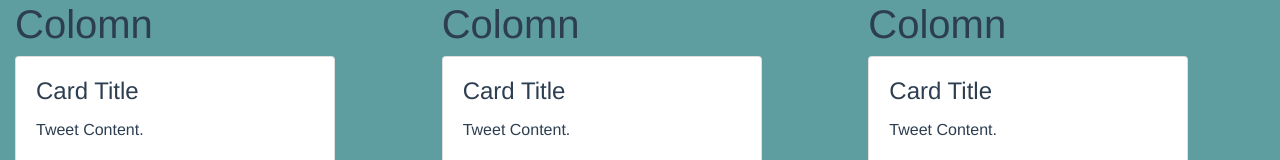
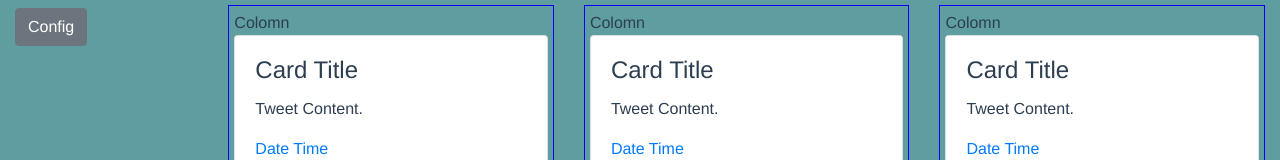
Before and after one commit to mirimadahmed/TweetDeck-Minimal-Clone, a Vue app: page / in a window 1280 px wide. Shown: the top 160 px of the page. Built offline with nearby package versions, Linux system fonts and the light colour scheme.

Commit message:
base design of colomns and config card

```diff
--- a/package.json
+++ b/package.json
@@ -8,7 +8,12 @@
     "lint": "vue-cli-service lint"
   },
   "dependencies": {
+    "@fortawesome/fontawesome-svg-core": "^1.2.8",
+    "@fortawesome/free-solid-svg-icons": "^5.5.0",
+    "@fortawesome/vue-fontawesome": "^0.1.2",
     "bootstrap-vue": "^2.0.0-rc.11",
+    "i": "^0.3.6",
+    "npm": "^6.4.1",
     "vue": "^2.5.17"
   },
   "devDependencies": {
--- a/src/App.vue
+++ b/src/App.vue
@@ -1,18 +1,26 @@
 <template>
   <b-container id="app" fluid>
     <b-row>
-      <Colomn v-for="(Colomn, i) in Colomns" :key="i"/>
+      <b-col sm="2">
+        <config-card></config-card>
+      </b-col>
+      <b-col sm="10">
+        <b-row>
+          <Colomn v-for="(Colomn, i) in Colomns" :key="i"/>
+        </b-row>
+      </b-col>
     </b-row>
   </b-container>
 </template>
 
 <script>
 import Colomn from './components/Colomn.vue'
-
+import ConfigCard from './components/ConfigCard.vue'
 export default {
   name: 'app',
   components: {
-    Colomn
+    Colomn,
+    ConfigCard
   },
   data() {
     return {
--- a/src/components/Colomn.vue
+++ b/src/components/Colomn.vue
@@ -1,7 +1,12 @@
 <template>
     <b-col sm="4">
-        <h1>Colomn</h1>
-        <TweetCard v-for="(Tweet, i) in Tweets" :key="i"/>
+        <div id="colomn">
+            <div id="colomnHeader">
+                <span>Colomn</span>
+                <font-awesome-icon icon="i-cursor" />
+            </div>
+            <TweetCard v-for="(Tweet, i) in Tweets" :key="i"/>
+        </div>
     </b-col>
 </template>
 
@@ -20,3 +25,11 @@ export default {
   },
 }
 </script>
+
+<style>
+#colomn{
+    border: 1px solid blue;
+    padding: 5px;
+    margin-top: 5px;
+}
+</style>
--- /dev/null
+++ b/src/components/ConfigCard.vue
@@ -0,0 +1,16 @@
+<template>
+    <b-row>
+        <b-col>
+            <h1><b-btn v-b-modal.myModal>Config</b-btn></h1>
+            <b-modal id="myModal">
+                Hello From My Modal!
+            </b-modal>
+        </b-col>
+
+    </b-row>
+</template>
+<script>
+export default {
+    name: 'ConfigCard'
+}
+</script>
--- a/src/components/TweetCard.vue
+++ b/src/components/TweetCard.vue
@@ -18,3 +18,5 @@ export default {
   name: 'TweetCard',
 }
 </script>
+<style scoped>
+</style>
--- a/src/main.js
+++ b/src/main.js
@@ -3,7 +3,13 @@ import App from './App.vue'
 import BootstrapVue from 'bootstrap-vue'
 import 'bootstrap/dist/css/bootstrap.css'
 import 'bootstrap-vue/dist/bootstrap-vue.css'
+import { library } from '@fortawesome/fontawesome-svg-core'
+import { faCoffee } from '@fortawesome/free-solid-svg-icons'
+import { FontAwesomeIcon } from '@fortawesome/vue-fontawesome'
 
+library.add(faCoffee)
+
+Vue.component('font-awesome-icon', FontAwesomeIcon)
 Vue.use(BootstrapVue);
 Vue.config.productionTip = false
 
```
Also changed, not shown: 1 other file (tests, documents, lock files or other folders).
